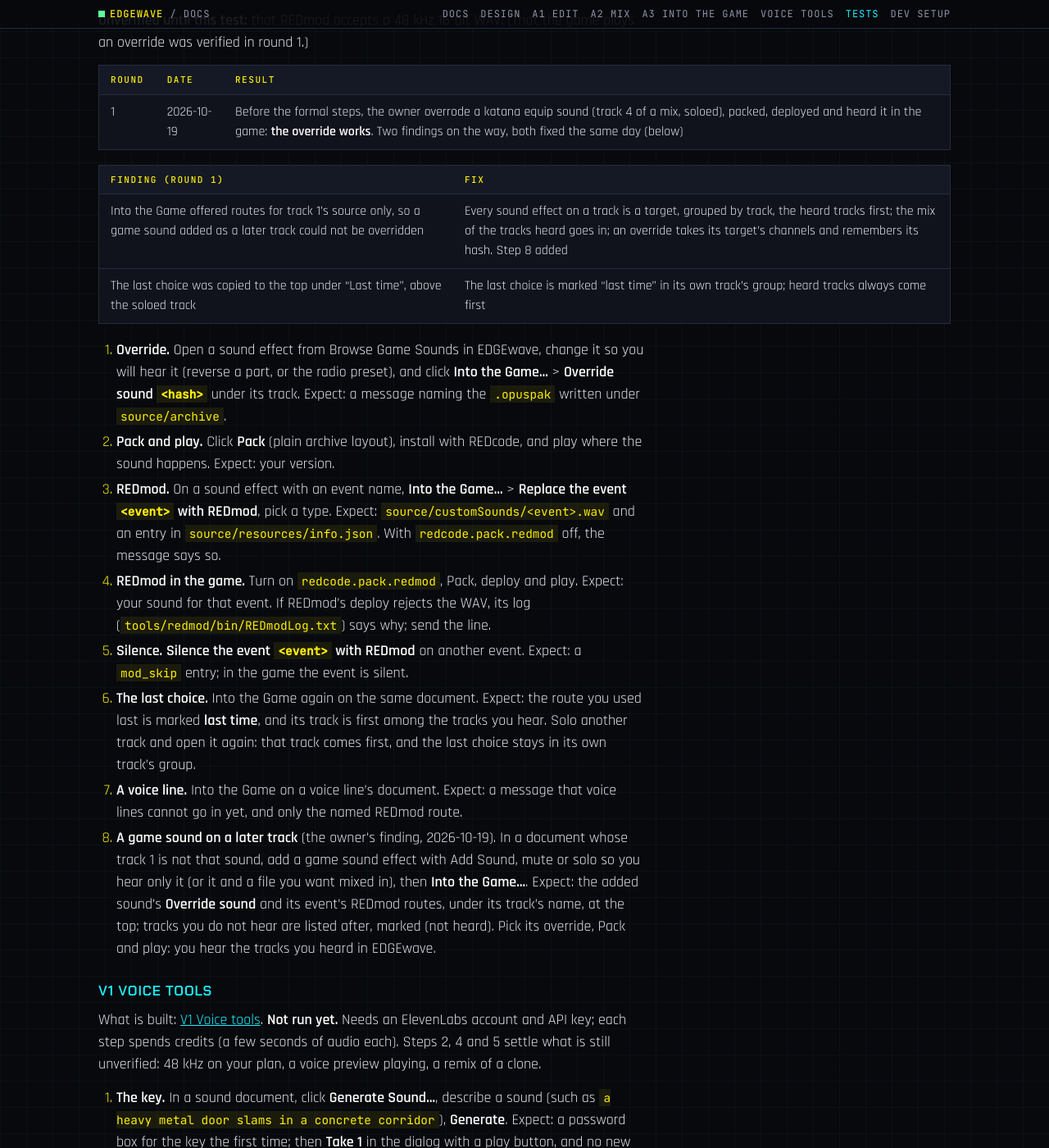
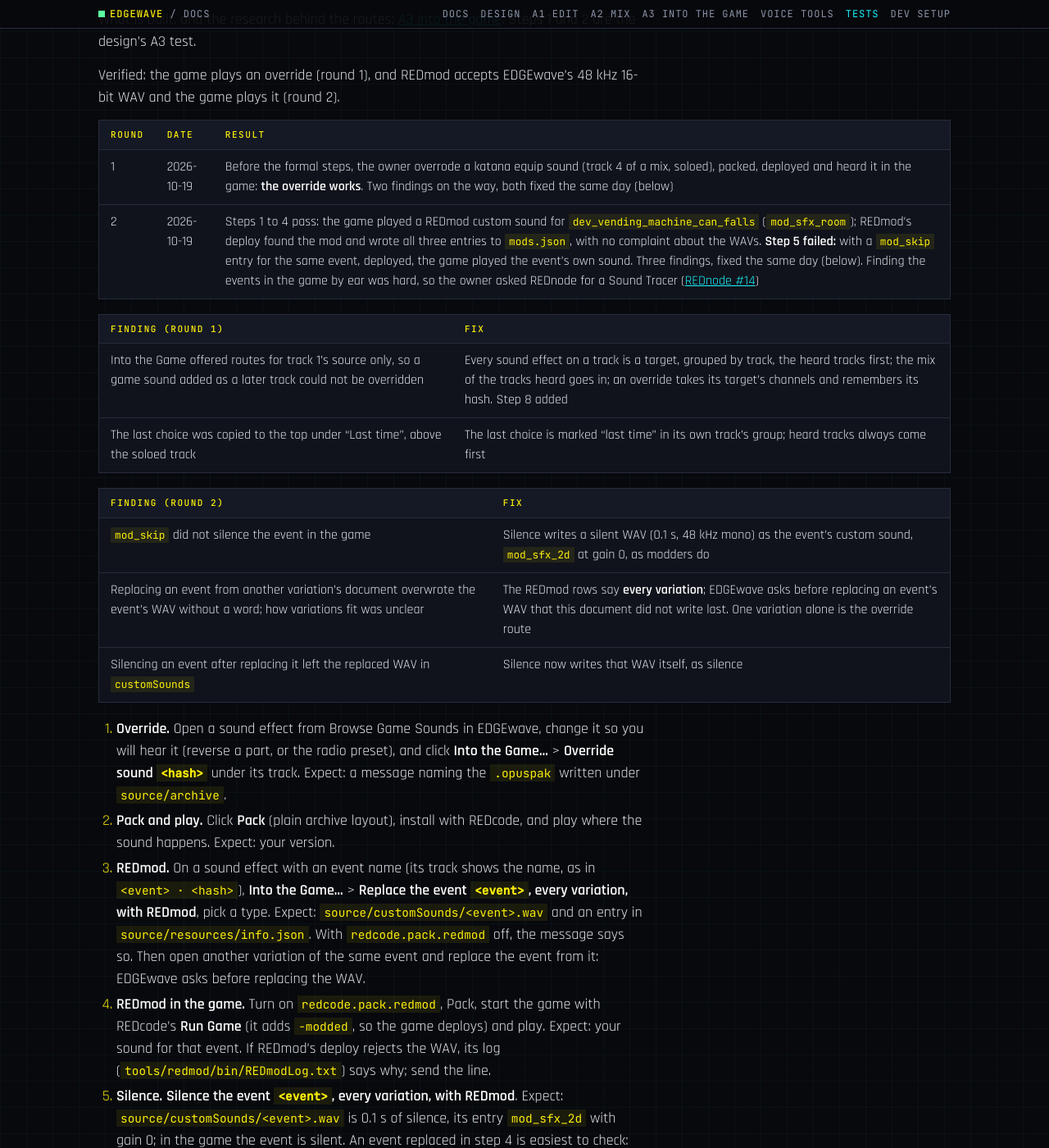
Before and after one commit to Edgemodders/EDGEwave, a Jekyll site: the page built from docs/testing.md, in a window 1280 px wide and 1400 px high, scrolled down 7930 px. Shown: the whole window at 82% size. Built offline with Jekyll 4.4.1, drawn with Linux system fonts in a browser that asks for light colours; our own code applies the rules of GitHub Pages for plain Markdown files; some of the changed text lies outside the part shown.

Commit message:
Tests: A3 round 2, REDmod plays in the game, mod_skip does not; its findings
Co-Authored-By: Claude Opus 5.5 <noreply@anthropic.com>

```diff
--- a/docs/testing.md
+++ b/docs/testing.md
@@ -13,7 +13,7 @@ Last updated 2026-10-19.
 | [Spike: decoding and encoding in the webview](#spike-decoding-and-encoding-in-vs-codes-webview) | By script, with game sounds | A1 | 2026-10-15 | Done |
 | [A1 Edit hand test](#a1-edit) | By hand, F5 | A1 | 2026-10-16 | Pass, after four rounds |
 | [A2 Mix hand test](#a2-mix) | By hand, F5 | A2 | 2026-10-18 | Pass but one finding, fixed; its retest (step 3) pending |
-| [A3 Into the game hand test](#a3-into-the-game) | By hand, F5 and in the game | A3 | 2026-10-19 | Started: the override plays in the game; two findings, fixed; the formal steps pending |
+| [A3 Into the game hand test](#a3-into-the-game) | By hand, F5 and in the game | A3 | 2026-10-19 | Round 2: steps 1 to 4 pass; step 5 failed (`mod_skip`), Silence is now a silent WAV: retest 5, then 6 and 7 |
 | [V1 Voice tools hand test](#v1-voice-tools) | By hand, with an ElevenLabs key (spends credits) | V1 | Not run | |
 | [Sounds view: Project and Recent hand test](#sounds-view-project-and-recent) | By hand, F5 | A1 | 2026-10-19 | Pass |
 
@@ -38,7 +38,7 @@ The unit tests are in `test/edits.test.ts`, over the pure code in `src/audio/`,
 | WAV | A round trip keeps the rate, the channels and the samples to 16 bits; samples past full scale are clipped |
 | Documents | A round trip, and what is not a document is rejected; an A1 document (version 1) opens as one track; voice lines are found by their folder (`vo`, `vo_holocall`, `vo_helmet`, `vo_rewinded`) or, for a copy on disk, by their name |
 | Mix | Mute and solo choose the tracks heard; the end is the latest track's end at its rate, plus reverb tails; presets are fresh copies with every parameter known |
-| REDmod | A custom sound is added to `info.json`, keeping its other fields; the same event replaces its entry; a skip has no file; gain and pitch stay 0 to 1; every type but `mod_skip` is offered once |
+| REDmod | A custom sound is added to `info.json`, keeping its other fields; the same event replaces its entry; a skip has no file; gain and pitch stay 0 to 1; silence is a silent 0.1 s 48 kHz mono WAV at gain 0, replacing a `mod_skip`; every type but `mod_skip` is offered once |
 | ElevenLabs | A sound effect asks for PCM at the rate, with the key, and clamps its length and prompt influence; speech, speech-to-speech and a clone send each endpoint's fields (JSON, or multipart with the WAV); voices page through; a remix's base64 previews become WAVs; a saved remix sends its fields; errors read as their message (`detail.message`, a validation list, or text); a refused output format is told apart from a bad key; PCM becomes a mono WAV; file names from prompts end on a whole word |
 
 ### Smoke test: VS Code with a stand-in REDcode
@@ -67,6 +67,7 @@ To run it from a terminal inside VS Code, unset `ELECTRON_RUN_AS_NODE` (the scri
 | A3 | Into the Game > Override sound 43 (track 2, not track 1) | `43.wav` at 48 kHz, mono like sound 43, handed to REDcode's Import (the stub writes `imported.json`); the menu, before typing, is `intogame.png` |
 | A3 | Into the Game, second time | Both tracks heard: the first row is Override sound 43, marked last time |
 | A3 | Into the Game > Replace the event smoke_event with REDmod, 2D | `source/customSounds/smoke_event.wav` at 48 kHz stereo, an entry in `source/resources/info.json`, and the document's `game` keeps the choice |
+| A3 | Into the Game > Silence the event smoke_event | No question (this document wrote the WAV); `smoke_event.wav` becomes 0.1 s of silence, 48 kHz mono; its entry `mod_sfx_2d`, gain 0; the document's `game` is the skip route |
 | V1 | Generate Sound | The key's password box (typed); the 48 kHz request refused and the same at 24 kHz; two takes in the dialog (the second with a changed prompt) and no track yet; a take plays; Add on take 2 makes track 3, at the mix cursor, a 24 kHz WAV in `42.gen/`, `made` with take 2's prompt |
 | V1 | Speak Line in a picked voice | The voice list and the model menu fill; the voice's preview plays; track 4, a voice line, `made` with the voice |
 | V1 | Speak Line in track 1's voice | VS Code's consent modal (clicked); one clone; track 5, `made.from` track 1 |
@@ -74,7 +75,7 @@ To run it from a terminal inside VS Code, unset `ELECTRON_RUN_AS_NODE` (the scri
 | V1 | Every request | Carries the key, except the voice preview's (a public URL) |
 | A1 | The Sounds view | **Project** first, with the REDcode project's name, then **Recent**; 42 under each |
 
-Last run 2026-10-19: **pass** (`PASS A1 edits; A2 Add Sound, preset, start, a two-track render; A3 Into the Game, override of track 2 and REDmod; voice tools against a stand-in ElevenLabs; the Sounds view`).
+Last run 2026-10-19: **pass** (`PASS A1 edits; A2 Add Sound, preset, start, a two-track render; A3 Into the Game, override of track 2, REDmod and silence; voice tools against a stand-in ElevenLabs; the Sounds view`).
 
 ### Spike: decoding and encoding in VS Code's webview
 
@@ -164,24 +165,31 @@ What is built: [A2 Mix](a2-mix.html). **Retest pending** of round 2's finding (s
 
 ### A3 Into the game
 
-What is built, and the research behind the routes: [A3 Into the game](a3-game.html). **Not run yet.** Steps 1 and 2 are the design's A3 test.
+What is built, and the research behind the routes: [A3 Into the game](a3-game.html). Steps 1 and 2 are the design's A3 test.
 
-**Unverified until this test:** that REDmod accepts a 48 kHz 16-bit WAV. (That the game plays an override was verified in round 1.)
+Verified: the game plays an override (round 1), and REDmod accepts EDGEwave's 48 kHz 16-bit WAV and the game plays it (round 2).
 
 | Round | Date | Result |
 |---|---|---|
 | 1 | 2026-10-19 | Before the formal steps, the owner overrode a katana equip sound (track 4 of a mix, soloed), packed, deployed and heard it in the game: **the override works**. Two findings on the way, both fixed the same day (below) |
+| 2 | 2026-10-19 | Steps 1 to 4 pass: the game played a REDmod custom sound for `dev_vending_machine_can_falls` (`mod_sfx_room`); REDmod's deploy found the mod and wrote all three entries to `mods.json`, with no complaint about the WAVs. **Step 5 failed:** with a `mod_skip` entry for the same event, deployed, the game played the event's own sound. Three findings, fixed the same day (below). Finding the events in the game by ear was hard, so the owner asked REDnode for a Sound Tracer ([REDnode #14](https://github.com/Edgemodders/REDnode/issues/14)) |
 
 | Finding (round 1) | Fix |
 |---|---|
 | Into the Game offered routes for track 1's source only, so a game sound added as a later track could not be overridden | Every sound effect on a track is a target, grouped by track, the heard tracks first; the mix of the tracks heard goes in; an override takes its target's channels and remembers its hash. Step 8 added |
 | The last choice was copied to the top under "Last time", above the soloed track | The last choice is marked "last time" in its own track's group; heard tracks always come first |
 
+| Finding (round 2) | Fix |
+|---|---|
+| `mod_skip` did not silence the event in the game | Silence writes a silent WAV (0.1 s, 48 kHz mono) as the event's custom sound, `mod_sfx_2d` at gain 0, as modders do |
+| Replacing an event from another variation's document overwrote the event's WAV without a word; how variations fit was unclear | The REDmod rows say **every variation**; EDGEwave asks before replacing an event's WAV that this document did not write last. One variation alone is the override route |
+| Silencing an event after replacing it left the replaced WAV in `customSounds` | Silence now writes that WAV itself, as silence |
+
 1. **Override.** Open a sound effect from Browse Game Sounds in EDGEwave, change it so you will hear it (reverse a part, or the radio preset), and click **Into the Game…** > **Override sound `<hash>`** under its track. Expect: a message naming the `.opuspak` written under `source/archive`.
 2. **Pack and play.** Click **Pack** (plain archive layout), install with REDcode, and play where the sound happens. Expect: your version.
-3. **REDmod.** On a sound effect with an event name, **Into the Game…** > **Replace the event `<event>` with REDmod**, pick a type. Expect: `source/customSounds/<event>.wav` and an entry in `source/resources/info.json`. With `redcode.pack.redmod` off, the message says so.
-4. **REDmod in the game.** Turn on `redcode.pack.redmod`, Pack, deploy and play. Expect: your sound for that event. If REDmod's deploy rejects the WAV, its log (`tools/redmod/bin/REDmodLog.txt`) says why; send the line.
-5. **Silence.** **Silence the event `<event>` with REDmod** on another event. Expect: a `mod_skip` entry; in the game the event is silent.
+3. **REDmod.** On a sound effect with an event name (its track shows the name, as in `<event> · <hash>`), **Into the Game…** > **Replace the event `<event>`, every variation, with REDmod**, pick a type. Expect: `source/customSounds/<event>.wav` and an entry in `source/resources/info.json`. With `redcode.pack.redmod` off, the message says so. Then open another variation of the same event and replace the event from it: EDGEwave asks before replacing the WAV.
+4. **REDmod in the game.** Turn on `redcode.pack.redmod`, Pack, start the game with REDcode's **Run Game** (it adds `-modded`, so the game deploys) and play. Expect: your sound for that event. If REDmod's deploy rejects the WAV, its log (`tools/redmod/bin/REDmodLog.txt`) says why; send the line.
+5. **Silence.** **Silence the event `<event>`, every variation, with REDmod**. Expect: `source/customSounds/<event>.wav` is 0.1 s of silence, its entry `mod_sfx_2d` with gain 0; in the game the event is silent. An event replaced in step 4 is easiest to check: you know where it plays.
 6. **The last choice.** Into the Game again on the same document. Expect: the route you used last is marked **last time**, and its track is first among the tracks you hear. Solo another track and open it again: that track comes first, and the last choice stays in its own track's group.
 7. **A voice line.** Into the Game on a voice line's document. Expect: a message that voice lines cannot go in yet, and only the named REDmod route.
 8. **A game sound on a later track** (the owner's finding, 2026-10-19). In a document whose track 1 is not that sound, add a game sound effect with Add Sound, mute or solo so you hear only it (or it and a file you want mixed in), then **Into the Game…**. Expect: the added sound's **Override sound** and its event's REDmod routes, under its track's name, at the top; tracks you do not hear are listed after, marked (not heard). Pick its override, Pack and play: you hear the tracks you heard in EDGEwave.
```
Also changed, not shown: CLAUDE.md (+1 -1 lines), docs/a3-game.md (+6 -4 lines).
